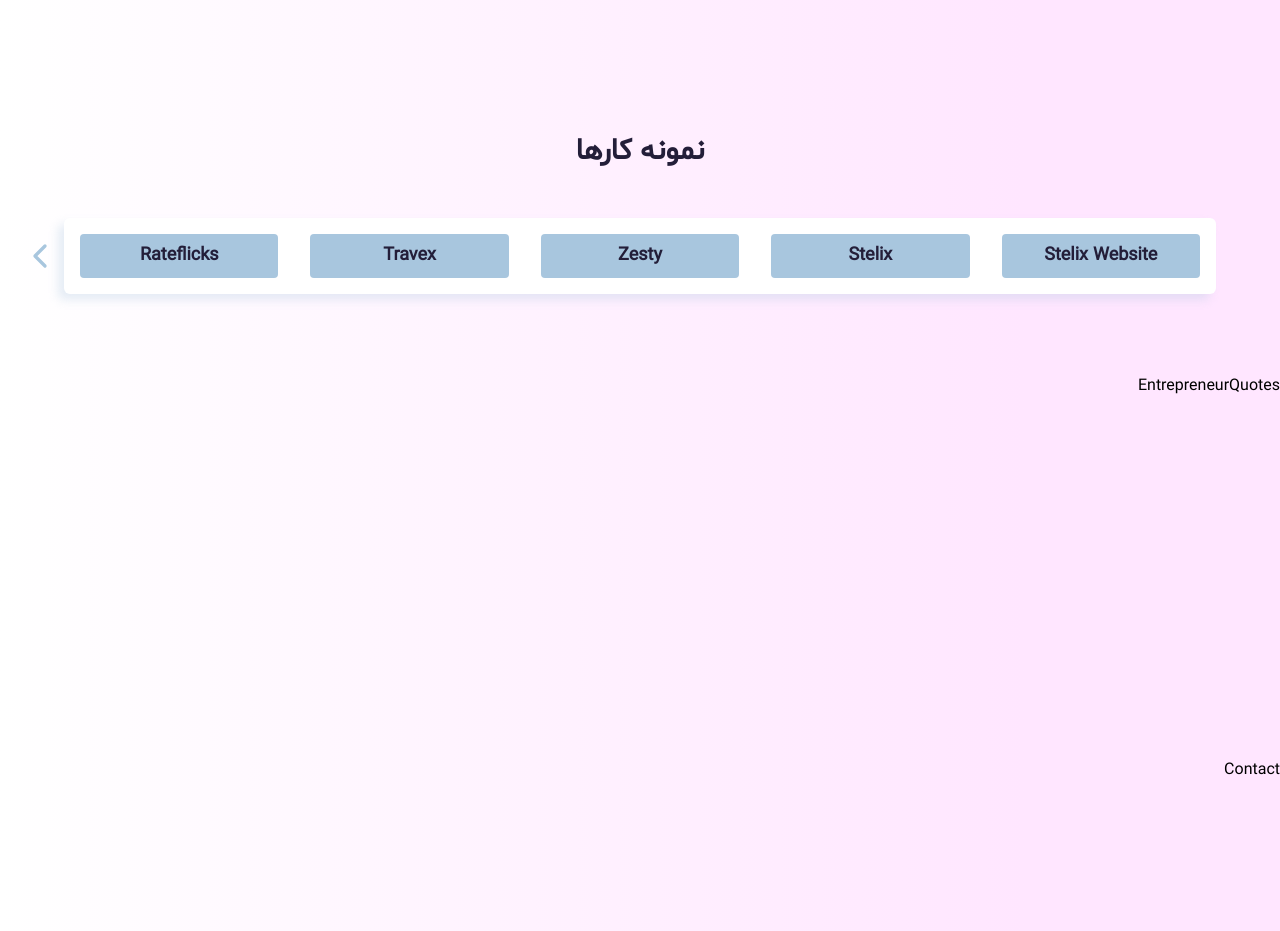
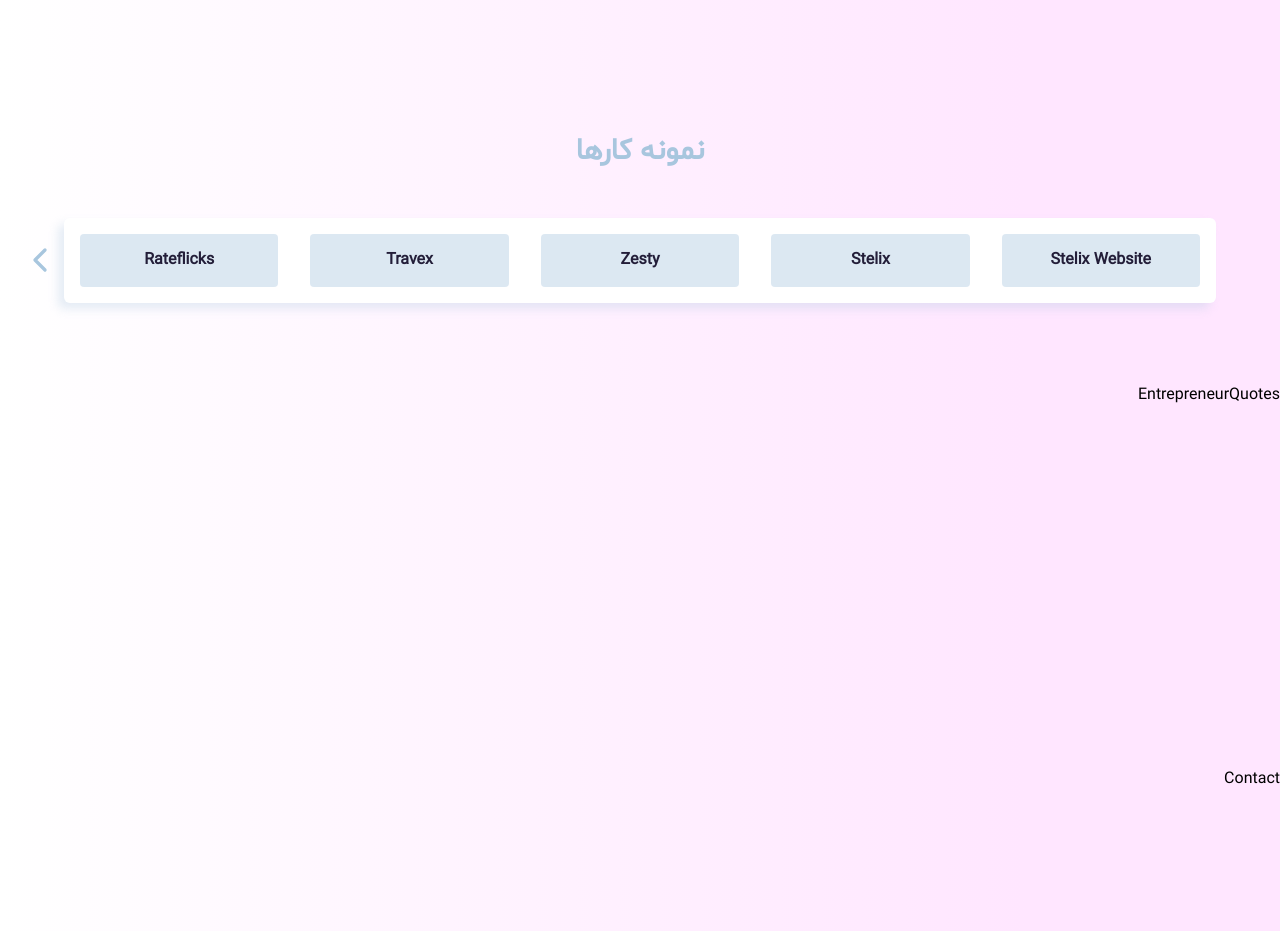
Before and after one commit to MatinT-SA/My-Personal-Website, a Next.js app: page / in a window 1280 px wide. Shown: the part 2180-3111 px from the top of the page. Built offline with nearby package versions, Linux system fonts and the light colour scheme.

Commit message:
fixing hovering effect for our projects buttons

```diff
--- a/app/sections/Projects.js
+++ b/app/sections/Projects.js
@@ -86,7 +86,6 @@ export default function ProjectsSection() {
     }
   }, []);
 
-  // Corrected RTL logic: Next moves to a smaller index (to the left), Prev moves to a larger index (to the right).
   const handleNext = () => {
     setStartIndex((prevIndex) => Math.max(prevIndex - 1, 0));
   };
@@ -108,7 +107,7 @@ export default function ProjectsSection() {
       dir="rtl"
     >
       <div className="container mx-auto">
-        <h2 className="main-titles text-center text-3xl font-bold mb-12 text-purple-primary">
+        <h2 className="main-titles text-center text-3xl font-bold mb-12 text-[--color-purple-primary]">
           نمونه کارها
         </h2>
 
@@ -142,7 +141,7 @@ export default function ProjectsSection() {
                 viewBox="0 0 24 24"
                 strokeWidth={2.5}
                 stroke="currentColor"
-                className="w-8 h-8 text-[#a8c6de] hover:text-[#dae7f1]"
+                className="w-8 h-8 text-[--color-blue-light] hover:text-[#dae7f1]"
               >
                 <path
                   strokeLinecap="round"
@@ -176,16 +175,26 @@ export default function ProjectsSection() {
                     <button
                       onClick={() => handleAccordionToggle(project.id)}
                       className={`
-                        relative px-4 py-2 font-semibold text-lg rounded-sm overflow-hidden transition-all duration-300 w-full z-10
+                        relative w-full z-10
+                        cursor-pointer outline-none border-none overflow-hidden transition-all duration-300
+                        p-[0.9rem] px-[1.8rem] text-base font-semibold rounded-sm
+                        text-purple-primary bg-[rgba(168,198,222,0.4)]
+                        group-hover:text-blue-light
                         ${
                           activeProjectId === project.id
-                            ? "text-blue-light bg-purple-primary"
-                            : "text-purple-primary"
+                            ? "bg-purple-primary text-blue-light"
+                            : ""
                         }
                       `}
                     >
+                      <span
+                        className={`
+                          absolute inset-0 z-[-1] bg-purple-primary
+                          scale-x-0 origin-left transition-transform duration-300 ease-in-out
+                          group-hover:scale-x-100 group-hover:shadow-[0_2px_6px_var(--color-purple-primary)]
+                        `}
+                      ></span>
                       <span className="relative z-20">{project.name}</span>
-                      <span className="absolute left-0 right-0 top-0 bottom-0 z-[-1] bg-[#a8c6de] transition-transform duration-300 origin-left transform-scale-x-0 group-hover:scale-x-100"></span>
                     </button>
                   </motion.li>
                 ))}
@@ -214,7 +223,7 @@ export default function ProjectsSection() {
                 viewBox="0 0 24 24"
                 strokeWidth={2.5}
                 stroke="currentColor"
-                className="w-8 h-8 text-[#a8c6de] hover:text-[#dae7f1]"
+                className="w-8 h-8 text-[--color-blue-light] hover:text-[#dae7f1]"
               >
                 <path
                   strokeLinecap="round"
```
